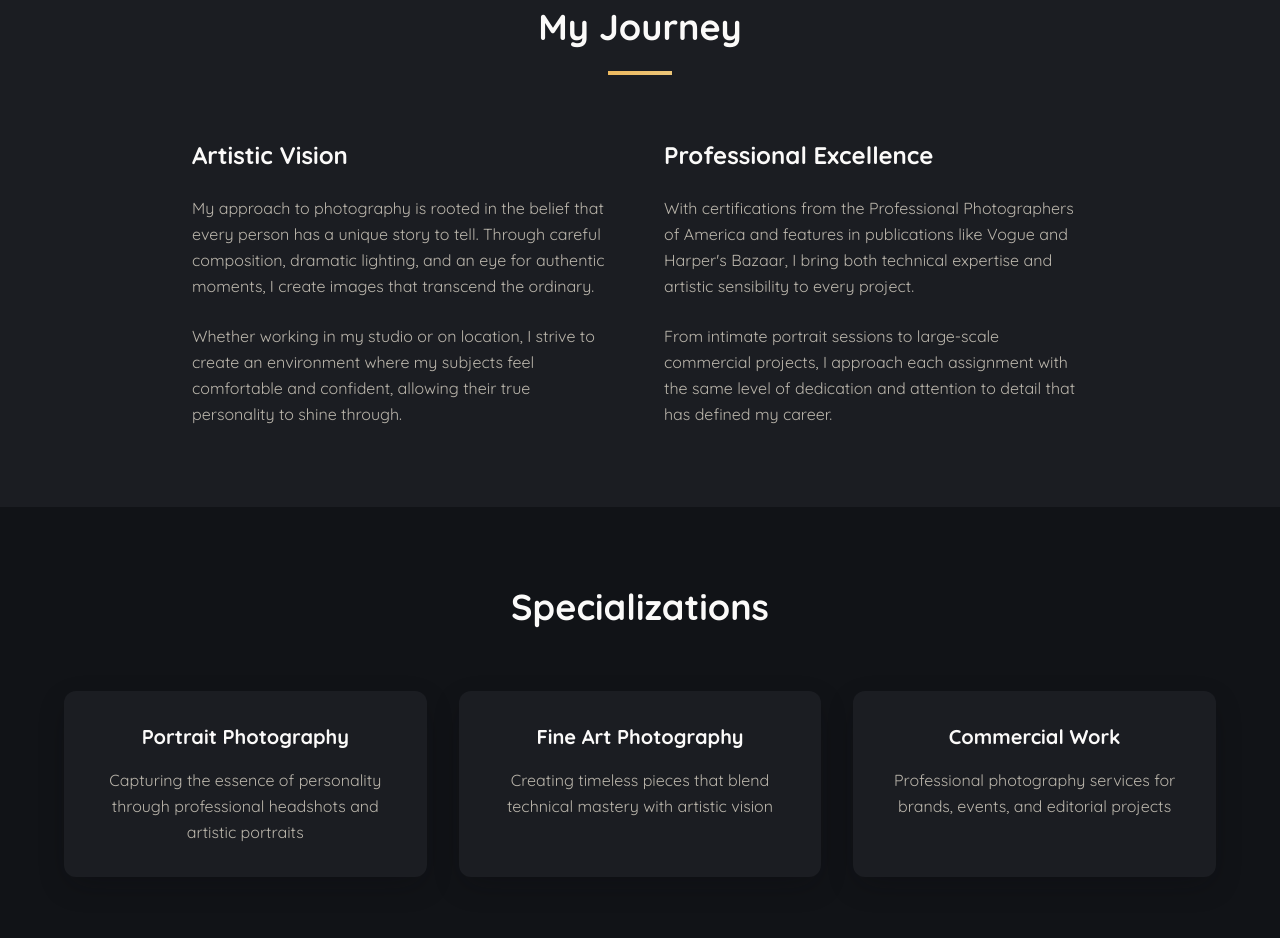
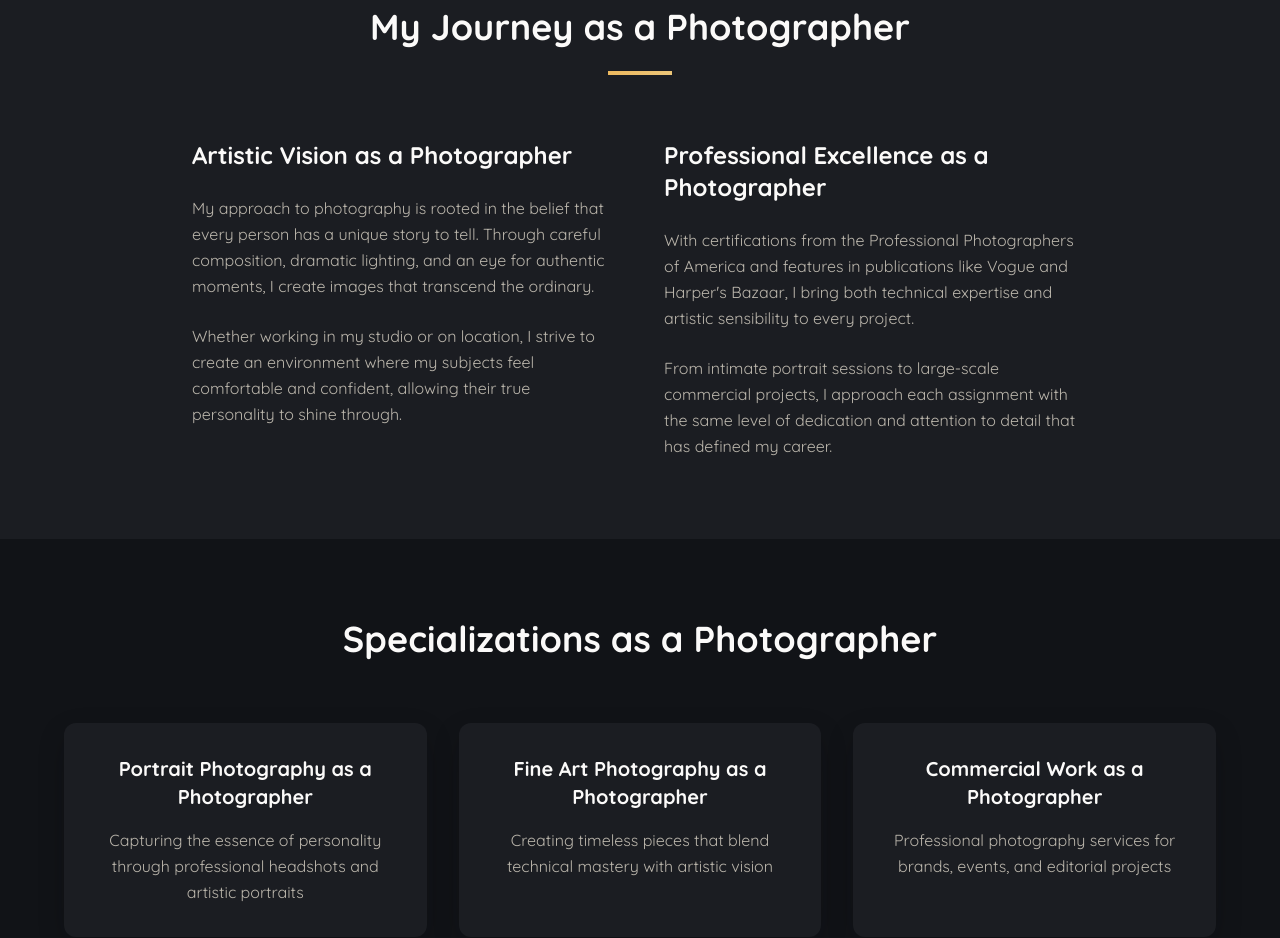
Before and after one commit to Tayyab-742002/cinemalyy-portfolio, a React (Vite) app: page /about in a window 1280 px wide. Shown: the part 1060-1998 px from the top of the page. Built offline with nearby package versions, Linux system fonts and the light colour scheme; the HTML template or start-up script is replaced by a standard one; a web font is replaced by a local one.

Commit message:
fix : minor issues

```diff
--- a/index.html
+++ b/index.html
@@ -12,7 +12,15 @@
     />
 
     <meta name="author" content="SolvSpot" />
-
+    <meta
+      name="keywords"
+      content="Cinemalyy, Photography, Portrait, Fine Art, Photography"
+    />
+    <meta name="og:title" content="Cinemalyy Photography" />
+    <meta
+      name="og:description"
+      content="Professional photographer specializing in portraits and fine art photography. Discover stunning presets and book your session."
+    />
     <meta property="og:type" content="website" />
     <meta property="og:image" content="https://www.solvspot.com/icon.ico" />
     <meta property="og:image:width" content="32" />
--- a/src/pages/About.tsx
+++ b/src/pages/About.tsx
@@ -16,7 +16,7 @@ const About = () => {
               </h1>
               <div className="w-24 h-1 bg-gradient-accent"></div>
               <p className="font-sans text-xl text-text-muted leading-relaxed">
-                I'm Elena Voss, a professional photographer with over a decade of experience
+                I'm Cinemalyy, a professional photographer with over a decade of experience
                 capturing the beauty and complexity of human emotions through portraiture and fine art photography.
               </p>
             </div>
@@ -25,7 +25,7 @@ const About = () => {
               <div className="aspect-[3/4] overflow-hidden rounded-lg shadow-elegant">
                 <img
                   src={aboutPortrait}
-                  alt="Elena Voss Portrait"
+                  alt="Cinemalyy Portrait"
                   className="w-full h-full object-cover group-hover:scale-105 transition-transform duration-700"
                 />
               </div>
@@ -40,7 +40,7 @@ const About = () => {
         <div className="max-w-4xl mx-auto">
           <div className="text-center mb-16">
             <h2 className="font-serif text-4xl font-bold text-text-elegant mb-6">
-              My Journey
+              My Journey as a Photographer
             </h2>
             <div className="w-16 h-1 bg-gradient-accent mx-auto mb-8"></div>
           </div>
@@ -48,7 +48,7 @@ const About = () => {
           <div className="grid md:grid-cols-2 gap-12">
             <div className="space-y-6">
               <h3 className="font-serif text-2xl font-bold text-text-elegant">
-                Artistic Vision
+                Artistic Vision as a Photographer
               </h3>
               <p className="font-sans text-text-muted leading-relaxed">
                 My approach to photography is rooted in the belief that every person has a unique story to tell.
@@ -63,7 +63,7 @@ const About = () => {
 
             <div className="space-y-6">
               <h3 className="font-serif text-2xl font-bold text-text-elegant">
-                Professional Excellence
+                Professional Excellence as a Photographer
               </h3>
               <p className="font-sans text-text-muted leading-relaxed">
                 With certifications from the Professional Photographers of America and features in publications
@@ -83,22 +83,22 @@ const About = () => {
         <div className="max-w-6xl mx-auto">
           <div className="text-center mb-16">
             <h2 className="font-serif text-4xl font-bold text-text-elegant mb-6">
-              Specializations
+              Specializations as a Photographer
             </h2>
           </div>
 
           <div className="grid md:grid-cols-3 gap-8">
             {[
               {
-                title: "Portrait Photography",
+                title: "Portrait Photography as a Photographer",
                 description: "Capturing the essence of personality through professional headshots and artistic portraits"
               },
               {
-                title: "Fine Art Photography",
+                title: "Fine Art Photography as a Photographer",
                 description: "Creating timeless pieces that blend technical mastery with artistic vision"
               },
               {
-                title: "Commercial Work",
+                title: "Commercial Work as a Photographer",
                 description: "Professional photography services for brands, events, and editorial projects"
               }
             ].map((skill, index) => (
--- a/src/pages/Contact.tsx
+++ b/src/pages/Contact.tsx
@@ -42,7 +42,7 @@ const Contact = () => {
                     </label>
                     <Input
                       className="bg-input border-border text-text-elegant placeholder:text-muted-foreground  focus:ring-accent"
-                      placeholder="John"
+                      placeholder="Johny"
                     />
                   </div>
                   <div>
@@ -51,7 +51,7 @@ const Contact = () => {
                     </label>
                     <Input
                       className="bg-input border-border text-text-elegant placeholder:text-muted-foreground  focus:ring-accent"
-                      placeholder="Doe"
+                      placeholder="Depp"
                     />
                   </div>
                 </div>
@@ -119,7 +119,7 @@ const Contact = () => {
                   </div>
                   <div>
                     <p className="font-sans text-sm uppercase tracking-widest text-text-muted">Email</p>
-                    <p className="font-sans text-text-elegant">elena@elenavoss.com</p>
+                    <p className="font-sans text-text-elegant">contact@cinemalyy.com</p>
                   </div>
                 </div>
 
```
